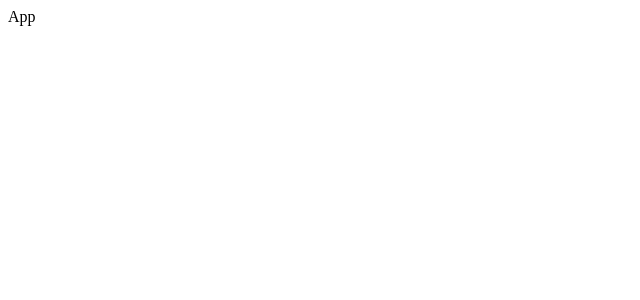
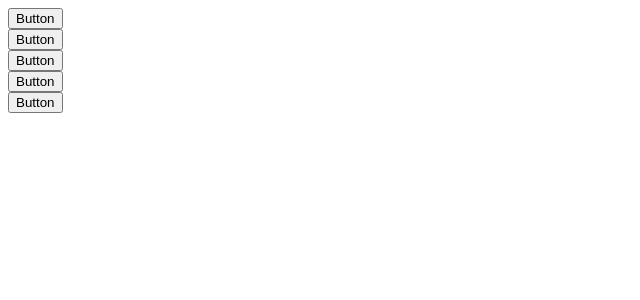
Before and after one commit to joaoreider/learn-react-navigation-and-routing, a React (Create React App) app: page / in a window 1280 px wide. Shown: the top 300 px of the page, without its empty margins (0-640 px from the left). Built offline with nearby package versions, Linux system fonts and the light colour scheme.

Commit message:
Add Button component

```diff
--- a/src/App.js
+++ b/src/App.js
@@ -1,5 +1,24 @@
+import Button from "./Button";
 function App() {
-  return <div>App</div>;
+  return (
+    <div>
+      <div>
+        <Button />
+      </div>
+      <div>
+        <Button />
+      </div>
+      <div>
+        <Button />
+      </div>
+      <div>
+        <Button />
+      </div>
+      <div>
+        <Button />
+      </div>
+    </div>
+  );
 }
 
 export default App;
--- /dev/null
+++ b/src/Button.js
@@ -0,0 +1,5 @@
+function Button() {
+  return <button>Button</button>;
+}
+
+export default Button;
```
